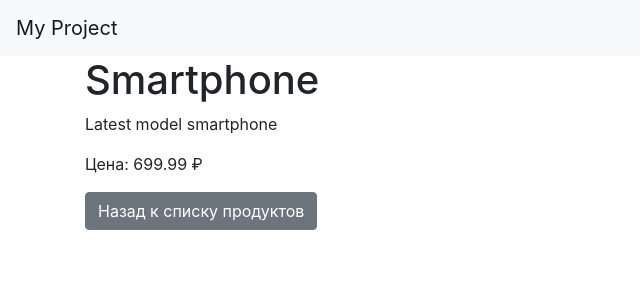
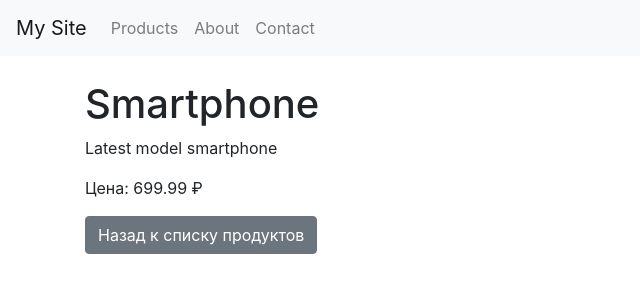
Before and after one commit to DanielPyth1/20-2-Shablon, a Django app: page /catalog/product/1/ in a window 1280 px wide. Shown: the top 300 px of the page, without its empty margins (0-640 px from the left). Run offline with Django 5.2, Linux system fonts and the light colour scheme; data comes from the database, SQL or seed files in the repository; some libraries are stand-ins or nearby versions.

Commit message:
Исправление после сдачи

```diff
--- a/myproject/catalog/templates/base.html
+++ b/myproject/catalog/templates/base.html
@@ -5,15 +5,18 @@
     <meta name="viewport" content="width=device-width, initial-scale=1.0">
     <title>{% block title %}My Project{% endblock %}</title>
     <link rel="stylesheet" href="https://stackpath.bootstrapcdn.com/bootstrap/4.5.2/css/bootstrap.min.css">
+    <!-- Optionally include your own CSS file -->
+    {% load static %}
+    <link rel="stylesheet" href="{% static 'css/styles.css' %}">
 </head>
 <body>
-    <nav class="navbar navbar-expand-lg navbar-light bg-light">
-        <a class="navbar-brand" href="{% url 'product_list' %}">My Project</a>
-        <!-- Add more navigation items here -->
-    </nav>
-    <div class="container">
+    <header>
+        {% include 'includes/main_menu.html' %}
+    </header>
+    <div class="container mt-4">
         {% block content %}
         {% endblock %}
     </div>
+    <!-- Optionally include your own JS file -->
 </body>
 </html>
--- a/myproject/catalog/templates/includes/product_list.html
+++ b/myproject/catalog/templates/catalog/product_list.html
@@ -8,8 +8,8 @@
 <h1>Список продуктов</h1>
 <div class="row">
     {% for product in object_list %}
-        <div class="col-md-4">
-            <div class="card mb-4">
+        <div class="col-md-4 mb-4">
+            <div class="card">
                 <img class="card-img-top" src="{{ product.image|media_url }}" alt="{{ product.name }}">
                 <div class="card-body">
                     <h5 class="card-title">{{ product.name }}</h5>
--- a/myproject/catalog/templates/catalog/main_menu.html
+++ b/myproject/catalog/templates/includes/main_menu.html
@@ -1,3 +1,5 @@
+{% load static %}
+
 <nav class="navbar navbar-expand-lg navbar-light bg-light">
     <a class="navbar-brand" href="#">My Site</a>
     <button class="navbar-toggler" type="button" data-toggle="collapse" data-target="#navbarNav" aria-controls="navbarNav" aria-expanded="false" aria-label="Toggle navigation">
@@ -5,7 +7,7 @@
     </button>
     <div class="collapse navbar-collapse" id="navbarNav">
         <ul class="navbar-nav">
-            <li class="nav-item">
+            <li class="nav-item {% if request.path == '/catalog/' %}active{% endif %}">
                 <a class="nav-link" href="{% url 'product_list' %}">Products</a>
             </li>
             <li class="nav-item">
--- a/myproject/catalog/views.py
+++ b/myproject/catalog/views.py
@@ -4,9 +4,9 @@ from .models import Product
 def product_detail(request, pk):
     product = get_object_or_404(Product, pk=pk)
     context = {'product': product}
-    return render(request, 'includes/product_detail.html', context)
+    return render(request, 'catalog/product_detail.html', context)
 
 def product_list(request):
     products = Product.objects.all()
     context = {'object_list': products}
-    return render(request, 'includes/product_list.html', context)
+    return render(request, 'catalog/product_list.html', context)
```
Also changed, not shown: myproject/catalog/templates/catalog/product_detail.html (renamed from myproject/catalog/templates/includes/product_detail.html).
